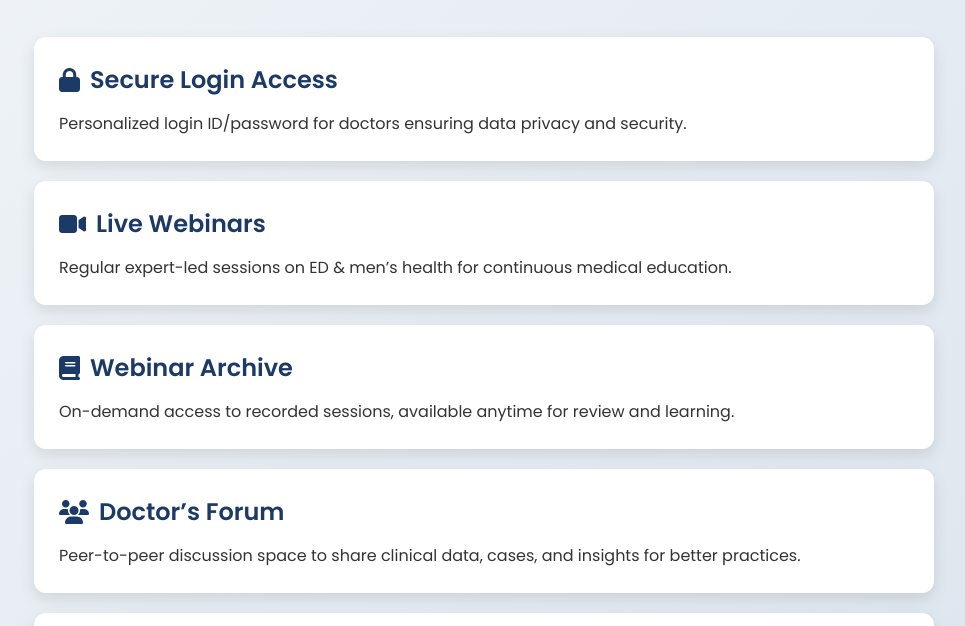
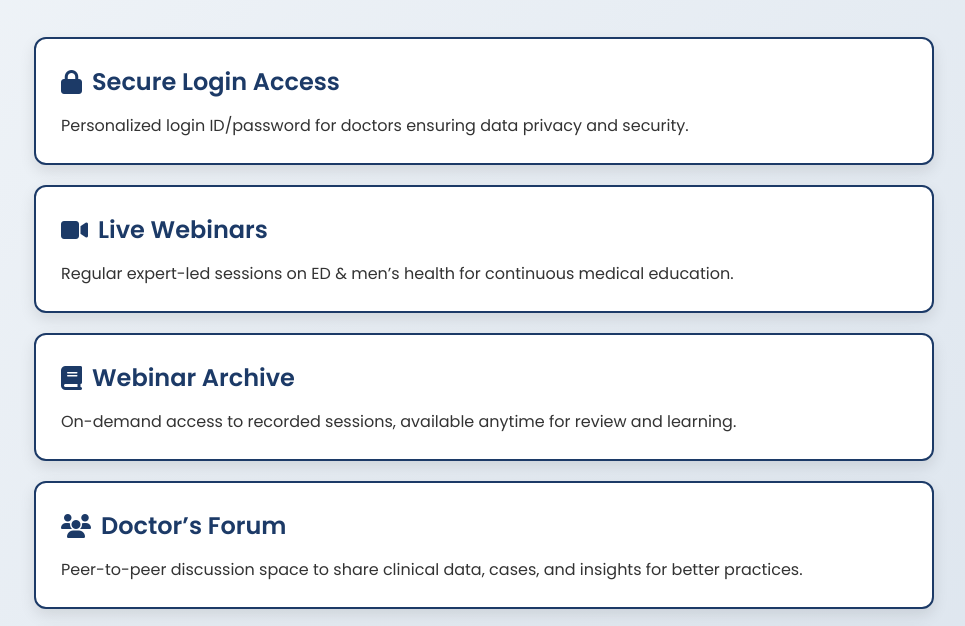
Before and after one commit to parth-kadiya/doctor-patient, a plain HTML site: page doctor.html in a window 1280 px wide. Shown: the part 103-729 px from the top of the page, without its empty margins (156-1121 px from the left). Drawn offline with Linux system fonts and the light colour scheme.

Commit message:
add border

```diff
--- a/doctor.css
+++ b/doctor.css
@@ -37,6 +37,7 @@ body {
     padding: 25px;
     transition: transform 0.3s ease, box-shadow 0.3s ease;
     text-align: left;
+    border: 2px solid #1c3a67;
 }
 
 .feature-card h2 {
--- a/patient.css
+++ b/patient.css
@@ -37,6 +37,8 @@ body {
     padding: 25px;
     transition: transform 0.3s ease, box-shadow 0.3s ease;
     text-align: left;
+    border: 2px solid #1c3a67;
+
 }
 
 .feature-card h2 {
```
